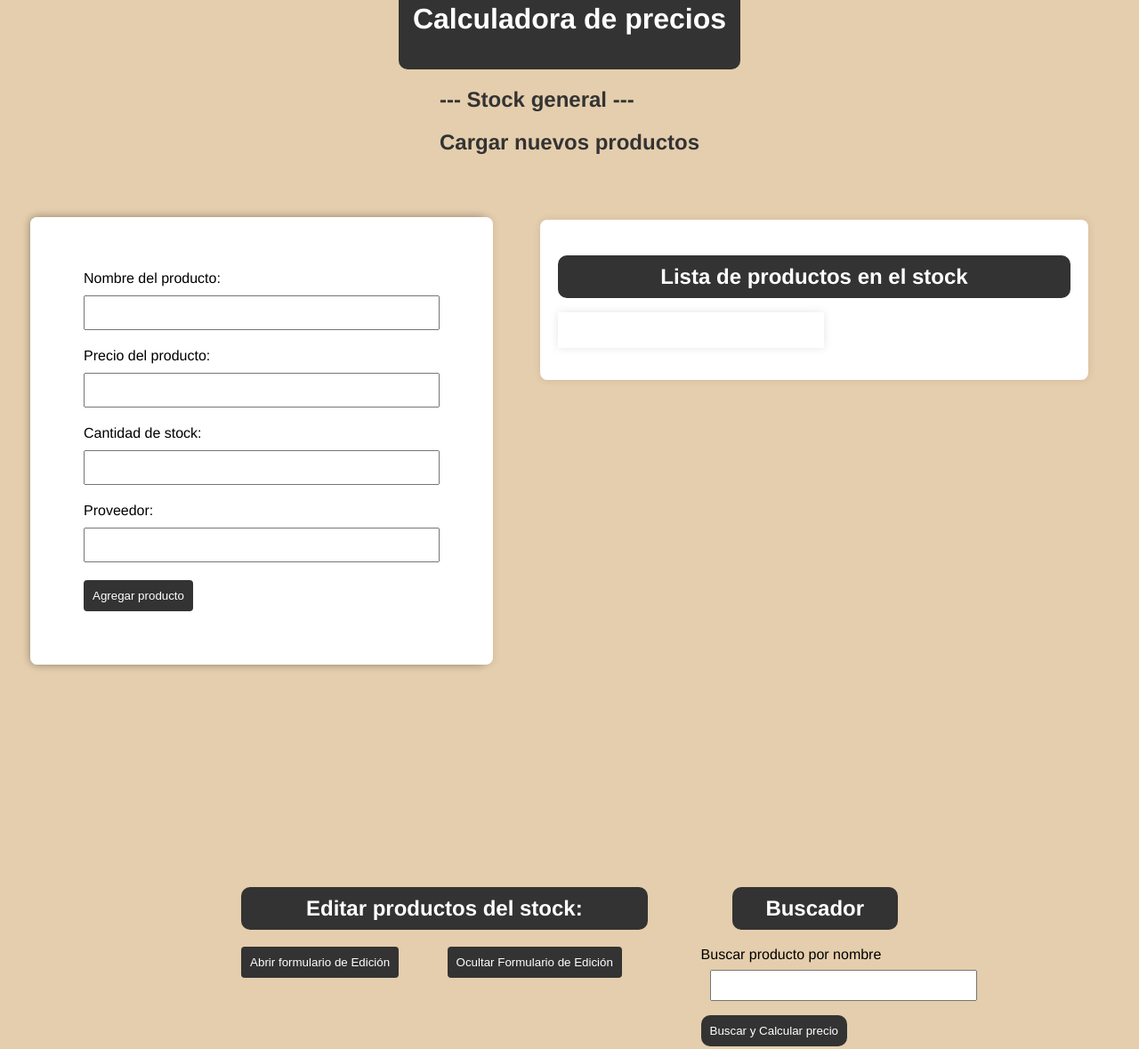
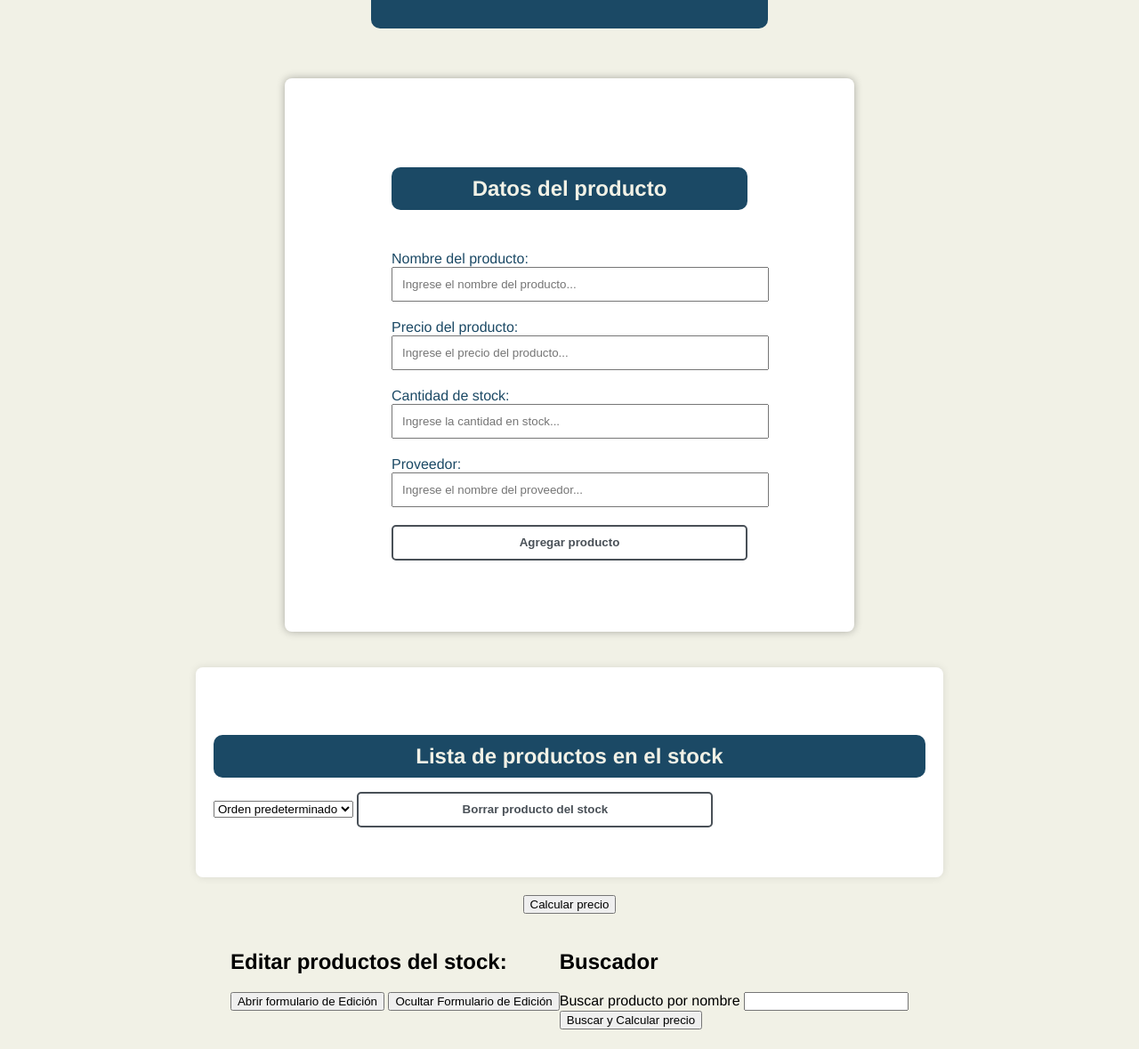
Before and after one commit to SantinoReynoso/proyecto-final-js-Reynoso, a plain HTML site: page index.html in a window 1280 px wide. Shown: the part 84-1263 px from the top of the page at 89% size. Drawn offline with Linux system fonts and the light colour scheme.

Commit message:
le di un toque de estilo acorte al ui

```diff
--- a/index.html
+++ b/index.html
@@ -9,42 +9,67 @@
 </head>
 
 <body>
+
     <header>
-        <h1>Calculadora de precios</h1>
+        <br>
+        <h1>Gestor de Stock</h1>
+        <br>
     </header>
-
-    <!-- Contenedor para los textos -->
-    <div class="header-texts">
-        <h2 class="left-text">--- Stock general ---</h2>
-        <h2 class="right-text">Cargar nuevos productos</h2>
-    </div>
+    <br><br>
+    <!-- formulario de agregar producto -->
     <div class="containerform">
         <form id="formularioAgregarProducto">
+            <!-- Sección para mostrar los productos -->
+            <h2>Datos del producto</h2>
+            <br>
+            <br>
             <label for="nombreProducto">Nombre del producto:</label>
-        <input type="text" id="nombreProducto" name="nombreProducto">
+            <br>
+            <input type="text" id="nombreProducto" name="nombreProducto" placeholder="Ingrese el nombre del producto...">
             <br>
             <label for="precioProducto">Precio del producto:</label>
-        <input type="number" id="precioProducto" name="precioProducto">
+            <input type="number" id="precioProducto" name="precioProducto" placeholder="Ingrese el precio del producto...">
             <br>
-        <label for="precioProducto">Cantidad de stock:</label>
-        <input type="number" id="stockProducto" name="stockProducto">
+            <label for="stockProducto">Cantidad de stock:</label>
+            <input type="number" id="stockProducto" name="stockProducto" placeholder="Ingrese la cantidad en stock...">
             <br>
-        <label for="precioProducto">Proveedor:</label>
-        <input type="text" id="proveedorProducto" name="proveedorProducto">
+            <label for="proveedorProducto">Proveedor:</label>
+            <input type="text" id="proveedorProducto" name="proveedorProducto" placeholder="Ingrese el nombre del proveedor...">
             <br>
-        <button type="button" id="btnAgregarProducto">Agregar producto</button>
-        <!-- <button type="button" id="btnCalcularPrecio">Calcular precio</button>
-        <button type="button" id="btnBorrarProductos">Borrar productos del stock</button> -->
+            <button type="button" id="btnAgregarProducto" class="css-button-sliding-to-bottom--grey">Agregar producto</button>
         </form>
     </div>
     <!-- Fin del formulario de agregar producto -->
 
     <div class="containerlista">
         <!-- Sección para mostrar los productos -->
+        <br>
+        <br>
         <h2>Lista de productos en el stock</h2>
         <ul id="listaProductos"></ul>
+        <!-- boton para ordenar -->
+        <div class="sort-by">
+            <select id="sort-select">
+                <option value="default">Orden predeterminado</option>
+                <option value="price-desc">Precio: Alto a Bajo</option>
+                <option value="price-asc">Precio: Bajo a Alto</option>
+                <option value="title-asc">Nombre: A-Z</option>
+            </select>
+            <button type="button" class="css-button-sliding-to-bottom--grey">Borrar producto del stock</button>
+            <br>
+            <br>
+            <br>
         </div>
-    <!-- Fin de la sección de mostrar los productos -->
+        <!-- boton para ordenar -->
+    </div>
+
+
+<!-- de aca oara abajo ordenar -->
+
+<!-- fin seccion para mostrar los productos -->
+
+    <!-- boton para calcular y para borrar -->
+     <button type="button" id="btnCalcularPrecio">Calcular precio</button>
      <!-- Sección para edicion y busqueda -->
 <div class="divs">
     <div class="divEditarProductos">
@@ -93,7 +118,7 @@
     <p>----------------------</p>
     <br>
     <p id="resultado"></p>
-    <script defer src="./js/main.js"></script>
+    <script defer src="./main.js"></script>
     </body>
     <footer>
         <p>&copy; 2023 Calculadora de precios</p>
--- a/styles.css
+++ b/styles.css
@@ -1,42 +1,70 @@
+/* Estilos generales */
 body {
     font-family: 'Helvetica', sans-serif;
     margin: 0;
     padding: 0;
-    background-color: #e5cead;
+    background-color: #F1F1E6;
     display: flex;
     flex-direction: column;
+    justify-content: flex-start;
+    align-items: center;
+    height: 100vh;
+    overflow-x: hidden;
+}
+
+/* Estilos para el encabezado */
+header {
+    background-color: #1B4965;
+    padding-right: 100px;
+    padding-left: 100px;
+    text-align: center;
+    border-radius: 10px;
+}
+
+header h1 {
+    color: #F1F1E6;
+}
+
+.header-texts {
+    display: flex;
     justify-content: space-between;
     align-items: center;
-    height: 100vh;
+    padding: 10px;
 }
 
-header {
-    background-color: #333;
-    color: #fff;
-    padding: 1rem;
-    text-align: center;
-    border-radius: 10px;
-    margin-top: 50px;
+.left-text {
+    margin-right: 350px;
 }
 
+/* Estilos para el formulario de agregar producto */
 .containerform {
-    width: 40%;
+    width: 100%;
+    max-width: 600px; /* Ancho máximo para evitar que se estire demasiado en pantallas grandes */
+    margin: 20px auto; /* Centrar horizontalmente con un pequeño margen superior e inferior */
+    padding: 20px; /* Espaciado interno */
     background-color: #fff;
     border-radius: 8px;
     box-shadow: 0 0 10px rgba(0, 0, 0, 0.3);
-    margin-right: 700px; /* Añadido para separar el formulario de la lista de productos */
-    margin-top: 50px
 }
 
 .containerform form {
     width: 100%;
     max-width: 400px;
-    margin: 0 auto; /* Centra el formulario horizontalmente */
+    margin: 0 auto;
     padding: 60px;
 }
 
 .containerform label {
     margin-bottom: 10px;
+}
+
+.containerform h2 {
+    background-color: #1B4965;
+    color: #F1F1E6;
+    text-align: center;
+    border-radius: 10px;
+    margin-bottom: 10px;
+    padding: 10px;
 }
 
 .containerform input {
@@ -45,185 +73,93 @@ header {
     margin-bottom: 20px;
 }
 
-/* Estilos para el contenedor de la lista de productos */
+/* Estilos para el contenedor de lista de productos */
 .containerlista {
-    width: 45%; /* Misma anchura que el formulario */
-    padding: 20px;
+    width: 100%;
+    max-width: 800px; /* Ancho máximo para evitar que se estire demasiado en pantallas grandes */
+    margin: 20px auto; /* Centrar horizontalmente con un pequeño margen superior e inferior */
+    padding: 20px; /* Espaciado interno */
     background-color: #fff;
     border-radius: 8px;
     box-shadow: 0 0 10px rgba(0, 0, 0, 0.1);
-    margin-left: 550px;
-    margin-bottom: 500px;
-    margin-top: -500px;
 }
 
 .containerlista h2 {
-    background-color: #333;
-    color: #fff;
+    background-color: #1B4965;
+    color: #F1F1E6;
     text-align: center;
     border-radius: 10px;
-    margin-bottom: 10px; /* Quita el margen superior para que esté más cerca del formulario */
+    margin-bottom: 10px;
     padding: 10px;
 }
 
-.containerlista ul {
-    list-style: none;
-    padding: 0;
-}
-
-/* Estilos para el contenedor principal */
-.divs {
-    display: flex;
-    justify-content: space-between;
-    margin: 20px;
-}
+/* Estilos adicionales */
 .divs {
     display: flex;
     justify-content: space-between;
     margin: 20px;
 }
 
-.divEditarProductos {
-    width: 70%;
+.css-button-sliding-to-bottom--grey {
+    min-width: 400px;
+    height: 40px;
+    color: #fff;
+    padding: 5px 10px;
+    font-weight: bold;
+    cursor: pointer;
+    transition: all 0.3s ease;
+    position: relative;
+    display: inline-block;
+    outline: none;
+    border-radius: 5px;
+    z-index: 0;
+    background: #fff;
+    overflow: hidden;
+    border: 2px solid #495057;
+    color: #495057;
 }
 
-.divEditarProductos h2 {
-    background-color: #333;
-    color: #fff;
-    text-align: center;
-    border-radius: 10px;
-    margin-top: 50px;
-    margin-right: 60px;
-    padding: 10px;
+.css-button-sliding-to-bottom--grey:hover {
+    color: #FFEDCB;
 }
 
-.divEditarProductos #btnOcultarFormularioEdicion {
-    margin-left: 50px;
+.css-button-sliding-to-bottom--grey:hover:after {
+    height: 100%;
 }
 
-.divBuscadorProductos {
-    width: 30%;
+.css-button-sliding-to-bottom--grey:after {
+    content: "";
+    position: absolute;
+    z-index: -1;
+    transition: all 0.3s ease;
+    left: 0;
+    top: 0;
+    height: 0;
+    width: 100%;
+    background: #1B4965;
 }
 
-.divBuscadorProductos h2 {
-    background-color: #333;
-    color: #fff;
-    text-align: center;
-    border-radius: 10px;
-    margin-top: 50px;
-    margin-left: 35px;
-    padding: 10px;
+/* Estilos para los labels */
+#formularioAgregarProducto label {
+    position: relative;
+    color: #1B4965;
+    padding-bottom: 10px;
 }
 
-h1 {
-    color: #fff;
+/* Estilo para el subrayado */
+#formularioAgregarProducto label::after {
+    content: '';
+    position: absolute;
+    bottom: 0;
+    left: 0;
+    width: 100%;
+    height: 3px;
+    background-color: #1B4965;
+    transition: all 0.3s ease;
+    transform: scaleX(0);
 }
 
-h2 {
-    color: #333;
+/* Estilo para animar el subrayado al pasar el mouse sobre el label */
+#formularioAgregarProducto label:hover::after {
+    transform: scaleX(1);
 }
-
-form {
-    width: 100%;
-    max-width: 400px;
-    margin: 20px;
-    padding: 50px;
-    background-color: #fff;
-    border-radius: 8px;
-    box-shadow: 0 0 10px rgba(0, 0, 0, 0.1);
-}
-
-label {
-    display: block;
-    margin-bottom: 8px;
-}
-
-input {
-    width: calc(100% - 16px);
-    padding: 8px;
-    margin-bottom: 16px;
-    box-sizing: border-box;
-}
-
-form button {
-    background-color: #333;
-    color: #fff;
-    padding: 10px;
-    border: none;
-    border-radius: 4px;
-    cursor: pointer;
-}
-
-#btnMostrarFormularioBusqueda,
-#btnOcultarFormularioEdicion {
-    background-color: #333;
-    color: #fff;
-    padding: 10px;
-    border: none;
-    border-radius: 4px;
-    cursor: pointer;
-}
-
-form,
-#productosSection,
-#resultado {
-    width: 45%;
-    padding: 20px;
-    background-color: #fff;
-    border-radius: 8px;
-    box-shadow: 0 0 10px rgba(0, 0, 0, 0.1);
-    padding-bottom: 50px;
-}
-
-#listaProductos {
-    background-color: #fff;
-    width: 45%; /* Se asigna el mismo ancho que el formulario */
-    padding: 20px;
-    box-shadow: 0 0 10px rgba(0, 0, 0, 0.1);
-}
-
-#btnCalcularPrecio {
-    margin-left: 160px;
-}
-
-#btnBorrarProductos {
-    position: relative;
-    top: 50px;
-    left: 100px;
-    transform: translate(-50%, -50%);
-    padding: 20px 20px;
-    margin-left: 100px;
-    border-radius: 10px;
-}
-
-#nombreBusqueda {
-    width: 300px;
-    margin-left: 10px;
-}
-
-#btnBuscarYCalcularPrecio {
-    background-color: #333;
-    color: #fff;
-    padding: 10px;
-    border: none;
-    border-radius: 10px;
-    cursor: pointer;
-}
-
-ul {
-    list-style: none;
-    padding: 0;
-}
-
-p {
-    text-align: center;
-    margin: 20px 0;
-}
-
-footer {
-    width: 97.9%;
-    height: 50px;
-    background-color: #333;
-    color: #fff;
-    padding: 20px;
-}
```
Also changed, not shown: main.js (+13 -3 lines). Lines whose indentation alone changed are shown as unchanged.
